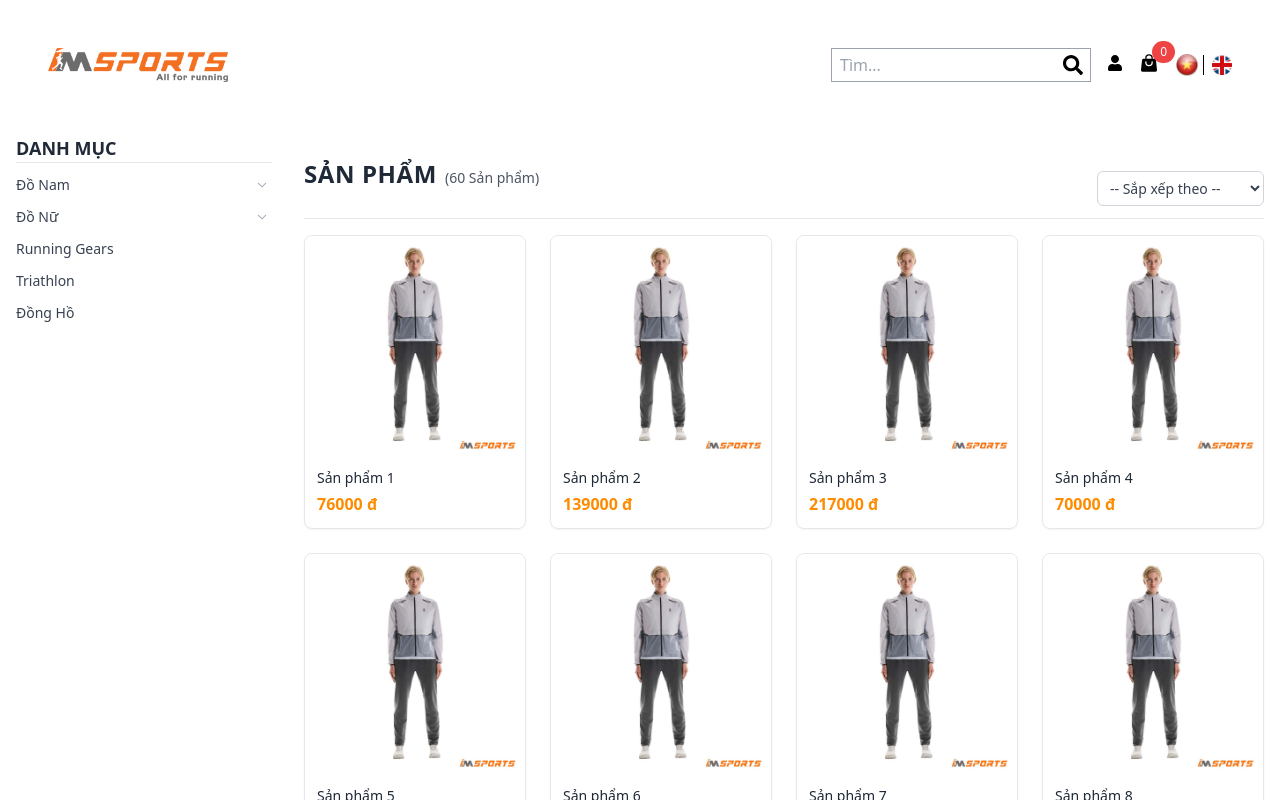
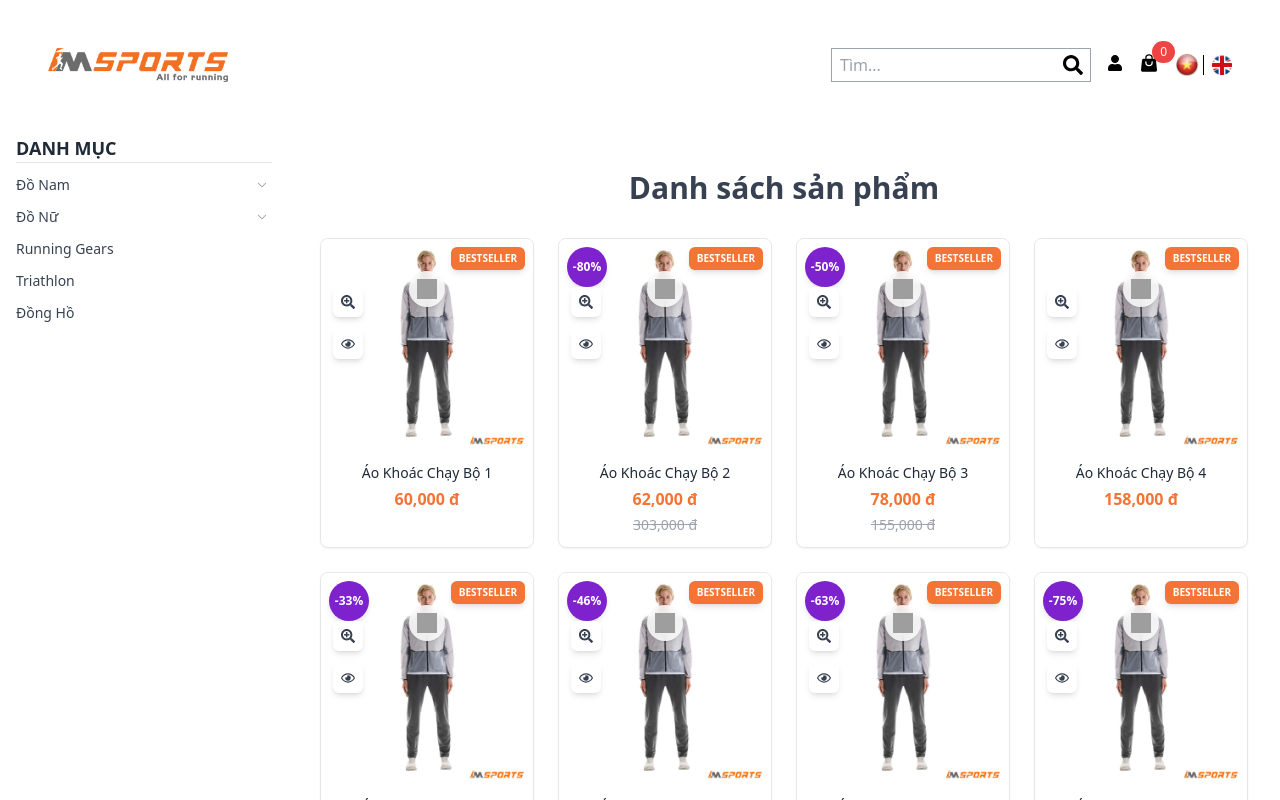
Before and after one commit to nguyenhoaiquoc/chuyende1, a React (Vite) app: page /Detail in a window 1280 px wide. Shown: the top 800 px of the page. Built offline with nearby package versions, Linux system fonts and the light colour scheme; grey boxes are pictures that could not be loaded.

Commit message:
Cập nhật trang Gird

```diff
--- a/src/App.jsx
+++ b/src/App.jsx
@@ -8,7 +8,8 @@ import Policies from './components/Policies.jsx';
 import ProductPage from './ProductPage.jsx';
 import { Routes, Route, Outlet } from 'react-router-dom';
 import BT from './components/BT.jsx';
-
+import Detail from "./components/Detail.jsx";
+import ProductPopup from './components/ProductPopup.jsx';
 const ProductLayout = () => (
   <div className="bg-white flex flex-col min-h-screen">
     <BT />
@@ -50,10 +51,10 @@ function App() {
 
       {/* Các trang sản phẩm dùng ProductLayout */}
       <Route element={<ProductLayout />}>
+       <Route path="/product/:id" element={<Detail />} />
         <Route path="/*" element={<ProductPage />} />
       </Route>
     </Routes>
   );
 }
-
 export default App;
--- a/src/collection.jsx
+++ b/src/collection.jsx
@@ -1,4 +1,4 @@
-import React from "react";
+import { useRef, useState } from "react";
 import "./collection.css";
 import { MdOutlineZoomIn } from "react-icons/md";
 import { FaEye } from "react-icons/fa";
@@ -67,8 +67,10 @@ import xemthem3 from './assets/xemthem3.jpeg';
 import xemthem4 from './assets/xemthem4.jpeg';
 import xemthem5 from './assets/xemthem5.jpeg';
 import xemthem6 from './assets/xemthem6.jpg';
+import { Link } from "react-router-dom";
+import ProductPopup from "./components/ProductPopup";
+// Dữ liệu
 
-// Dữ liệu
 const collectionsData = [
   {
     title: "Men",
@@ -80,6 +82,110 @@ const collectionsData = [
       { id: 4, name: "Áo khoác gió", price: "560.000₫", image: nam4, hoverImage: nam5 },
       { id: 5, name: "Tất thể thao", price: "120.000₫", image: nam5, hoverImage: nam6 },
       { id: 6, name: "Mũ lưỡi trai", price: "210.000₫", image: nam6, hoverImage: nam1 },
+    ],
+  },
+  // Women
+  {
+    title: "Women",
+    image: nu,
+    products: [
+      { id: 1, name: "Áo croptop nữ", price: "280.000₫", oldPrice: "350.000₫", image: nu1, hoverImage: nu2, discountPercent: 20, isBestSeller: true, isGift: true },
+      { id: 2, name: "Quần legging tập gym", price: "410.000₫", image: nu2, hoverImage: nu3 },
+      { id: 3, name: "Giày thể thao nữ", price: "860.000₫", oldPrice: "980.000₫", image: nu3, hoverImage: nu4, isBestSeller: true },
+      { id: 4, name: "Áo khoác tập yoga", price: "520.000₫", image: nu4, hoverImage: nu5 },
+      { id: 5, name: "Bình nước tập gym", price: "150.000₫", image: nu5, hoverImage: nu6, isGift: true },
+      { id: 6, name: "Băng đô thể thao", price: "90.000₫", image: nu6, hoverImage: nu1 },
+    ],
+  },
+  // Phụ kiện
+  {
+    title: "Phụ kiện",
+    image: phukien,
+    products: [
+      { id: 1, name: "Kính chạy 100%", price: "3.874.000₫", oldPrice: "4.500.000₫", image: phukien1, hoverImage: phukien2, discountPercent: 14, isBestSeller: true, isGift: true },
+      { id: 2, name: "Mũ FRACTEL", price: "1.350.000₫", image: phukien2, hoverImage: phukien3, isGift: true },
+      { id: 3, name: "Tất Injinji RUN", price: "369.000₫", oldPrice: "450.000₫", image: phukien3, hoverImage: phukien4, discountPercent: 18, isBestSeller: true, isGift: true },
+      { id: 4, name: "Đèn đội đầu Nitecore", price: "1.050.000₫", image: phukien4, hoverImage: phukien5 },
+      { id: 5, name: "Thắt lưng Naked", price: "890.000₫", image: phukien5, hoverImage: phukien6, isBestSeller: true, discountPercent: 22, isGift: true },
+      { id: 6, name: "Bình nước UltraSpine", price: "420.000₫", image: phukien6, hoverImage: phukien1 },
+    ],
+  },
+  // Triathlon
+  {
+    title: "Triathlon",
+    image: triathlon,
+    products: [
+      { id: 1, name: "Bộ đồ thi đấu", price: "1.650.000₫", image: triathlon1, hoverImage: triathlon2, isBestSeller: true },
+      { id: 2, name: "Kính bơi chuyên nghiệp", price: "590.000₫", oldPrice: "690.000₫", image: triathlon2, hoverImage: triathlon3, discountPercent: 14 },
+      { id: 3, name: "Đồng hồ GPS", price: "5.890.000₫", image: triathlon3, hoverImage: triathlon4 },
+      { id: 4, name: "Giày đạp xe", price: "2.450.000₫", image: triathlon4, hoverImage: triathlon5 },
+      { id: 5, name: "Bộ nón bơi", price: "190.000₫", image: triathlon5, hoverImage: triathlon6, isGift: true },
+      { id: 6, name: "Thắt lưng nước", price: "420.000₫", image: triathlon6, hoverImage: triathlon1 },
+    ],
+  },
+  // Đồng hồ
+  {
+    title: "ĐỒNG HỒ - TAI NGHE",
+    image: dongho,
+    products: [
+      { id: 1, name: "PACE 3 | Đồng hồ chạy bộ", price: "1.650.000₫", image: dongho1, hoverImage: dongho2, isBestSeller: true },
+      { id: 2, name: "PACE 3 | Đồng hồ chạy bộ", price: "590.000₫", image: dongho2, hoverImage: dongho3 },
+      { id: 3, name: "PACE 3 | Đồng hồ chạy bộ", price: "5.890.000₫", image: dongho3, hoverImage: dongho4, oldPrice: "6.200.000₫", discountPercent: 5 },
+      { id: 4, name: "PACE 3 | Đồng hồ chạy bộ", price: "2.450.000₫", image: dongho4, hoverImage: dongho5 },
+      { id: 5, name: "Đồng hồ Coros Apex 2", price: "190.000₫", image: dongho5, hoverImage: dongho6 },
+      { id: 6, name: "Đồng hồ Coros Apex", price: "420.000₫", image: dongho6, hoverImage: dongho1, isGift: true },
+    ],
+  },
+  // DINH DƯỠNG
+  {
+    title: "DINH DƯỠNG",
+    image: dinhduong,
+    products: [
+      { id: 1, name: "GU Liquid Gel | Thức uống năng lượng", price: "1.650.000₫", image: dinhduong1, hoverImage: dinhduong2 },
+      { id: 2, name: "GU Liquid Gel | Thức uống năng lượng", price: "590.000₫", image: dinhduong2, hoverImage: dinhduong3, oldPrice: "690.000₫", discountPercent: 14 },
+      { id: 3, name: "GU Liquid Gel | Thức uống năng lượng", price: "5.890.000₫", image: dinhduong3, hoverImage: dinhduong4 },
+      { id: 4, name: "GU Liquid Gel | Thức uống năng lượng", price: "2.450.000₫", image: dinhduong4, hoverImage: dinhduong5 },
+      { id: 5, name: "Gel SiS | Gói Gel Năng Lượng SiS GO", price: "190.000₫", image: dinhduong5, hoverImage: dinhduong6 },
+      { id: 6, name: "Gel SiS | Gói Gel Năng Lượng Go Isotonic", price: "420.000₫", image: dinhduong6, hoverImage: dinhduong1 },
+    ],
+  },
+  // CHẤN THƯƠNG
+  {
+    title: "CHẤN THƯƠNG",
+    image: chanthuong,
+    products: [
+      { id: 1, name: "EVO | Dụng Cụ Massage Cơ Đa năng", price: "1.650.000₫", image: chanthuong1, hoverImage: chanthuong2 },
+      { id: 2, name: "KICA K3 | Dụng cụ massage cơ đa năng", price: "590.000₫", image: chanthuong2, hoverImage: chanthuong3 },
+      { id: 3, name: "Đồng hồ GPSKiCA Pro | Dụng cụ massage cơ đa năng", price: "5.890.000₫", image: chanthuong3, hoverImage: chanthuong4 },
+      { id: 4, name: "KiCA Pro | Dụng cụ massage cơ đa năng", price: "2.450.000₫", image: chanthuong4, hoverImage: chanthuong5 },
+      { id: 5, name: "Bó Gối Chống Chấn Thương Pro", price: "190.000₫", image: chanthuong5, hoverImage: chanthuong6 },
+      { id: 6, name: "Bó Gối Hỗ Trợ Chấn Thương Pro", price: "420.000₫", image: chanthuong6, hoverImage: chanthuong1 },
+    ],
+  },
+  // LIFESTYLE SPORTS
+  {
+    title: "LIFESTYLE SPORTS",
+    image: lifestyleSports,
+    products: [
+      { id: 1, name: "Cloudrunner 2 | Giày Chạy Bộ Nam ON", price: "1.650.000₫", image: lifestyleSports1, hoverImage: lifestyleSports2 },
+      { id: 2, name: "KíCloudrunner 2 | Giày Chạy Bộ Nam ON", price: "590.000₫", image: lifestyleSports2, hoverImage: lifestyleSports3 },
+      { id: 3, name: "Giày Chạy Bộ Nữ ON", price: "5.890.000₫", image: lifestyleSports3, hoverImage: lifestyleSports4 },
+      { id: 4, name: "Giày Chạy Bộ Nữ ON", price: "2.450.000₫", image: lifestyleSports4, hoverImage: lifestyleSports5 },
+      { id: 5, name: "Giày Chạy Bộ Nữ ON", price: "190.000₫", image: lifestyleSports5, hoverImage: lifestyleSports6 },
+      { id: 6, name: "Giày Chạy Bộ Nữ ON", price: "420.000₫", image: lifestyleSports6, hoverImage: lifestyleSports1, discountPercent: 15, isBestSeller: true, isGift: true },
+    ],
+  },
+  // OUTLET
+  {
+    title: "OUTLET Xem thêm ...",
+    image: xemthem,
+    products: [
+      { id: 1, name: "Cloudrunner 2 | Giày Chạy Bộ Nam ON", price: "1.650.000₫", image: xemthem1, hoverImage: xemthem2 },
+      { id: 2, name: "KíCloudrunner 2 | Giày Chạy Bộ Nam ON", price: "590.000₫", image: xemthem2, hoverImage: xemthem3 },
+      { id: 3, name: "Giày Chạy Bộ Nữ ON", price: "5.890.000₫", image: xemthem3, hoverImage: xemthem4 },
+      { id: 4, name: "Giày Chạy Bộ Nữ ON", price: "2.450.000₫", image: xemthem4, hoverImage: xemthem5 },
+      { id: 5, name: "Giày Chạy Bộ Nữ ON", price: "190.000₫", image: xemthem5, hoverImage: xemthem6 },
+      { id: 6, name: "Giày Chạy Bộ Nữ ON", price: "420.000₫", image: xemthem6, hoverImage: xemthem1, discountPercent: 25, isBestSeller: true, isGift: true },
     ],
   },
 ];
@@ -100,18 +206,16 @@ function CollectionsPage() {
     </main>
   );
 }
-
 export default CollectionsPage;
 
 function CollectionSection({ title, image, products }) {
-  const handleClickDetail = (id) => {
-    alert(`Đi tới chi tiết sản phẩm ID ${id}`);
-  };
 
-  const handleClickQuickView = (id) => {
-    alert(`Xem nhanh sản phẩm ID ${id}`);
-  };
+ const [selectedProduct, setSelectedProduct] = useState(null);
 
+const handleOpenPopup = (product) => {
+  setSelectedProduct(product);
+  setShowPopup(true);
+};
   return (
     <section className="collection">
       <h2 className="collection-title">{title}</h2>
@@ -123,7 +227,7 @@ function CollectionSection({ title, image, products }) {
 
         <div className="collection-products">
           {products.map((p) => (
-            <div key={p.id} className="product">
+            <a href="#" key={p.id} className="product">
               <div className="product-image-wrapper">
                 <img
                   src={p.image}
@@ -136,24 +240,25 @@ function CollectionSection({ title, image, products }) {
                 {p.isGift && <div className="icon gift">🎁</div>}
                 {p.isBestSeller && <div className="ribbon bestseller">BEST SELLER</div>}
                 <div className="hover-icons">
-                  <span className="eye" onClick={() => handleClickDetail(p.id)} title="Xem chi tiết">
-                    <MdOutlineZoomIn />
-                  </span>
-                  <span className="magnifier" onClick={() => handleClickQuickView(p.id)} title="Xem nhanh">
+
+                  <button onClick={() => handleOpenPopup(p)} title="Xem nhanh">
+                  <MdOutlineZoomIn />
+                  </button>
+                  <Link to={`/product/:id`} title="Xem chi tiết">
                     <FaEye />
-                  </span>
+                  </Link>
                 </div>
               </div>
-
               <h3>{p.name}</h3>
               <p className="price">
                 {p.oldPrice && <span className="old-price">{p.oldPrice}</span>} {p.price}
               </p>
-              <p className="add-to-cart">Thêm vào giỏ hàng</p>
-            </div>
+              <a href="#" className="addtocart">Thêm vào giỏ hàng</a>
+            </a>
           ))}
         </div>
       </div>
     </section>
+
   );
 }
--- a/src/components/Gird.jsx
+++ b/src/components/Gird.jsx
@@ -1,173 +1,140 @@
-import React, { useState, useMemo } from 'react';
-import { Link } from 'react-router-dom';
+import React, { useState } from "react";
+import { Link } from "react-router-dom";
+import { FaSearchPlus, FaRegEye } from "react-icons/fa";
+import sanPham2 from "../assets/sanpham2.jpg";
 import Ao from "../assets/Aoremove.png";
-import sanPham2 from "../assets/sanpham2.jpg";
-import GridHeader from "./GridHeader";
+import ProductPopup from "./ProductPopup";
 
-const ProductCard = ({ product }) => {
+const ProductCard = ({ product, onQuickView }) => {
+  const hasDiscount = product.oldPrice && product.oldPrice > product.price;
+  const discountPercent = hasDiscount
+    ? Math.round(((product.oldPrice - product.price) / product.oldPrice) * 100)
+    : 0;
+
   return (
-    <a href="#" className="group relative block border border-gray-200 rounded-lg overflow-hidden shadow-sm text-left">
-      <div className="relative aspect-square">
-        {/* Ảnh mặc định */}
+    <div className="group relative border border-gray-200 rounded-lg overflow-hidden shadow-sm text-center hover:shadow-lg transition duration-300">
+      {/* Hình ảnh sản phẩm */}
+
+        <div className="relative w-full aspect-square overflow-hidden cursor-pointer">
+          <Link to="/Detail">
           <img
-          src={product.img1}
+            src={product.imgMain}
             alt={product.name}
-          className="absolute inset-0 w-full h-full object-cover transition-opacity duration-300 group-hover:opacity-0"
+            className="w-full h-full object-cover transition-all duration-500 ease-in-out group-hover:opacity-0 group-hover:scale-110"
           />
-        {/* Ảnh hover */}
           <img
-          src={product.img2}
+            src={product.imgHover}
             alt={product.name}
-          className="absolute inset-0 w-full h-full object-cover transition-opacity duration-300 opacity-0 group-hover:opacity-100"
+            className="absolute inset-0 w-full h-full object-cover opacity-0 group-hover:opacity-100 transition-all duration-500 ease-in-out"
+          />
+
+          {hasDiscount && (
+            <div className="absolute top-2 left-2 bg-purple-700 text-white text-xs font-bold rounded-full w-10 h-10 flex items-center justify-center shadow-md">
+              -{discountPercent}%
+            </div>
+          )}
+
+          <div className="absolute top-8 left-1/2 -translate-x-1/2 bg-white/80 backdrop-blur-sm rounded-full p-2 shadow-md">
+            <img
+              src="https://cdn-icons-png.flaticon.com/512/2421/2421699.png"
+              alt="gift"
+              className="w-5 h-5"
             />
           </div>
 
+          </Link>
+          <div className="absolute top-2 right-2 bg-[#f47435] text-white text-[10px] font-bold px-2 py-1 rounded-md shadow-md uppercase">
+            Bestseller
+          </div>
+        </div>
+      {/* Icons hover */}
+      <div className="absolute top-12 left-3 flex flex-col gap-3 z-20">
+        <div className="relative group/icon">
+          <button
+            onClick={() => onQuickView(product)}
+            className="flex flex-col items-center bg-white text-gray-700 hover:bg-purple-800 hover:text-white p-2 rounded-md shadow-md transition-colors"
+          >
+            <FaSearchPlus className="text-[14px]" />
+          </button>
+          <span className="absolute left-full ml-2 top-1/2 -translate-y-1/2 whitespace-nowrap text-xs bg-black text-white px-2 py-1 rounded opacity-0 group-hover/icon:opacity-100 transition-opacity duration-300">
+            Xem nhanh
+          </span>
+        </div>
+
+        <div className="relative group/icon">
+          <button
+            onClick={() => (window.location.href = "/Detail")}
+            className="flex flex-col items-center bg-white text-gray-700 hover:bg-purple-800 hover:text-white p-2 rounded-md shadow-md transition-colors"
+          >
+            <FaRegEye className="text-[14px]" />
+          </button>
+          <span className="absolute left-full ml-2 top-1/2 -translate-y-1/2 whitespace-nowrap text-xs bg-black text-white px-2 py-1 rounded opacity-0 group-hover/icon:opacity-100 transition-opacity duration-300">
+            Xem chi tiết
+          </span>
+        </div>
+      </div>
+
+      {/* Tên và giá sản phẩm */}
       <div className="p-3">
-        <h3 className="text-sm font-medium text-gray-800">{product.name}</h3>
-        <p className="mt-1 text-base font-bold text-[#ff8c00]">{product.price}</p>
+        <h3 className="text-sm font-medium text-gray-800 line-clamp-2">
+          {product.name}
+        </h3>
+        <div className="flex flex-col justify-center items-center mt-1">
+          <span className="text-base font-bold text-[#f47435]">
+            {product.price.toLocaleString()} đ
+          </span>
+          {hasDiscount && (
+            <span className="text-sm text-gray-400 line-through mt-1">
+              {product.oldPrice.toLocaleString()} đ
+            </span>
+          )}
         </div>
-    </a>
-  );
-};
-
-const Pagination = ({ currentPage, totalPages, onPageChange }) => {
-  const [jumpPageInput, setJumpPageInput] = useState("");
-
-  const pageNumbers = useMemo(() => {
-    if (totalPages <= 4) {
-      return [...Array(totalPages).keys()].map((i) => i + 1);
-    }
-    let startPage = 1;
-    if (currentPage <= 2) startPage = 1;
-    else if (currentPage >= totalPages - 1) startPage = totalPages - 3;
-    else startPage = currentPage - 1;
-    return [startPage, startPage + 1, startPage + 2, startPage + 3];
-  }, [currentPage, totalPages]);
-
-  const handleJumpToPage = () => {
-    const page = parseInt(jumpPageInput, 10);
-    if (page >= 1 && page <= totalPages) {
-      onPageChange(page);
-      setJumpPageInput("");
-      window.scrollTo({ top: 0, behavior: "smooth" });
-    } else {
-      alert(`Vui lòng nhập số trang hợp lệ (1 - ${totalPages})`);
-    }
-  };
-
-  const handleJumpOnEnter = (e) => {
-    if (e.key === "Enter") handleJumpToPage();
-  };
-
-  if (totalPages <= 1) return null;
-
-  return (
-<nav
-  className="flex flex-wrap justify-center items-center gap-2 mt-6 px-4"
-  aria-label="Pagination"
->
-  {/* Nút trái */}
-  {currentPage > 1 && (
-    <button
-      onClick={() => onPageChange(currentPage - 1)}
-      className="px-3 py-1.5 border rounded-md text-sm font-medium hover:bg-gray-100"
-    >
-      &lt;
-    </button>
-  )}
-
-  {/* Các số trang */}
-  {pageNumbers.map((page) => (
-    <button
-      key={page}
-      onClick={() => onPageChange(page)}
-      disabled={page === currentPage}
-      className={`px-4 py-1.5 border rounded-md text-sm font-medium transition-all duration-150 ${
-        page === currentPage
-          ? "bg-blue-600 text-white border-blue-600 cursor-not-allowed"
-          : "hover:bg-gray-100"
-      }`}
-    >
-      {page}
-    </button>
-  ))}
-
-  {/* Nút phải */}
-  {currentPage < totalPages && (
-    <button
-      onClick={() => onPageChange(currentPage + 1)}
-      className="px-3 py-1.5 border rounded-md text-sm font-medium hover:bg-gray-100"
-    >
-      &gt;
-    </button>
-  )}
-
-  {/* Ô nhập và nút "Đi" */}
-  <input
-    type="number"
-    value={jumpPageInput}
-    onChange={(e) => setJumpPageInput(e.target.value)}
-    onKeyDown={handleJumpOnEnter}
-    className="w-16 border border-gray-300 rounded-md px-2 py-1.5 text-sm focus:outline-none focus:ring-2 focus:ring-blue-500 text-center"
-    placeholder={`1-${totalPages}`}
-    min="1"
-    max={totalPages}
-  />
-  <button
-    onClick={handleJumpToPage}
-    className="px-4 py-1.5 border rounded-md text-sm font-medium bg-gray-100 hover:bg-gray-200"
-  >
-    Đi
-  </button>
-</nav>
-
+      </div>
+    </div>
   );
 };
 
 export default function Grid() {
-  const [currentPage, setCurrentPage] = useState(1);
-  const TOTAL_PAGES = 10;
+  const [showPopup, setShowPopup] = useState(false);
+  const [selectedProduct, setSelectedProduct] = useState(null);
 
-  // --- Dữ liệu giả (Mock Data) ---
-  const products = useMemo(() => {
-    return [...Array(60).keys()].map(i => {
-      const id = (currentPage - 1) * 60 + i + 1;
-      return {
-        id,
-        name: `Sản phẩm ${id}`,
-        price: `${(Math.floor(Math.random() * 200) + 50) * 1000} đ`,
-        img1: sanPham2,
-        img2: Ao,
-      };
-    });
-  }, [currentPage]);
-
-  const handlePageChange = (newPage) => {
-    if (newPage >= 1 && newPage <= TOTAL_PAGES) {
-      setCurrentPage(newPage);
-      window.scrollTo({ top: 0, behavior: 'smooth' });
-    }
+  const handleQuickView = (product) => {
+    setSelectedProduct(product);
+    setShowPopup(true);
   };
 
+  const handleClosePopup = () => {
+    setShowPopup(false);
+    setSelectedProduct(null);
+  };
+
+  const products = [...Array(12).keys()].map((i) => ({
+    id: i + 1,
+    name: `Áo Khoác Chạy Bộ ${i + 1}`,
+    price: (Math.floor(Math.random() * 150) + 50) * 1000,
+    oldPrice:
+      Math.random() > 0.5
+        ? (Math.floor(Math.random() * 200) + 150) * 1000
+        : null,
+    imgMain: sanPham2,
+    imgHover: Ao,
+  }));
+
   return (
-    <div className="container mx-auto py-5">
+    <div className="container mx-auto px-4 py-8">
+      <h2 className="text-center text-3xl font-semibold text-gray-700 mb-8">
+        Danh sách sản phẩm
+      </h2>
 
-      {/* ✅ Header có tổng số sản phẩm */}
-      <GridHeader totalProducts={products.length} />
-
-      {/* ✅ Grid Layout */}
-      <div className="grid grid-cols-2 lg:grid-cols-4 gap-4 md:gap-6 mt-4">
-        {products.map(product => (
-          <ProductCard key={product.id} product={product} />
+      <div className="grid grid-cols-2 sm:grid-cols-3 lg:grid-cols-4 gap-6">
+        {products.map((p) => (
+          <ProductCard key={p.id} product={p} onQuickView={handleQuickView} />
         ))}
       </div>
 
-      {/* ✅ Thanh phân trang */}
-      <Pagination
-        currentPage={currentPage}
-        totalPages={TOTAL_PAGES}
-        onPageChange={handlePageChange}
-      />
+      {showPopup && selectedProduct && (
+        <ProductPopup product={selectedProduct} onClose={handleClosePopup} />
+      )}
     </div>
   );
 }
--- a/src/components/ProductPopup.jsx
+++ b/src/components/ProductPopup.jsx
@@ -3,6 +3,7 @@ import "../css/ProductPopup.css";
 import { Link } from "react-router-dom";
 
 const ProductPopup = ({ product, onClose }) => {
+  if (!product) return null;
   const [quantity, setQuantity] = useState(1);
   const [selectedSize, setSelectedSize] = useState(null);
 
@@ -76,10 +77,6 @@ const ProductPopup = ({ product, onClose }) => {
               </div>
 
             </div>
-
-
-
-
           </div>
         </div>
       </div>
--- a/src/components/User0008.jsx
+++ b/src/components/User0008.jsx
@@ -259,7 +259,7 @@ const handleScroll = (direction, ref) => {
 
 
                         <Link onClick={() => handleOpenPopup(p)} className="hover:bg-purple-800 bg-white p-4 rounded-md mb-4 hover:text-white z-10 transition-colors duration-300 hidden md:block">
-                        <FaSearchPlus  className="text-[12px] opacity-0 group-hover:opacity-100 duration-500 ease-in-out transition-opacity" />
+                          <FaSearchPlus className="text-[12px] opacity-0 group-hover:opacity-100 duration-500 ease-in-out transition-opacity" />
                         </Link>
                         <Link to="/Detail" className="bg-white hover:bg-purple-800 p-4 rounded-md hover:text-white z-10 transition-colors duration-300 ">
                           <FaRegEye className="text-[12px] opacity-0 group-hover:opacity-100 duration-500 ease-in-out transition-opacity" />
```
Also changed, not shown: src/collection.css (+5 -5 lines), src/components/Detail.jsx (+0 -8 lines). Lines whose indentation alone changed are shown as unchanged.
